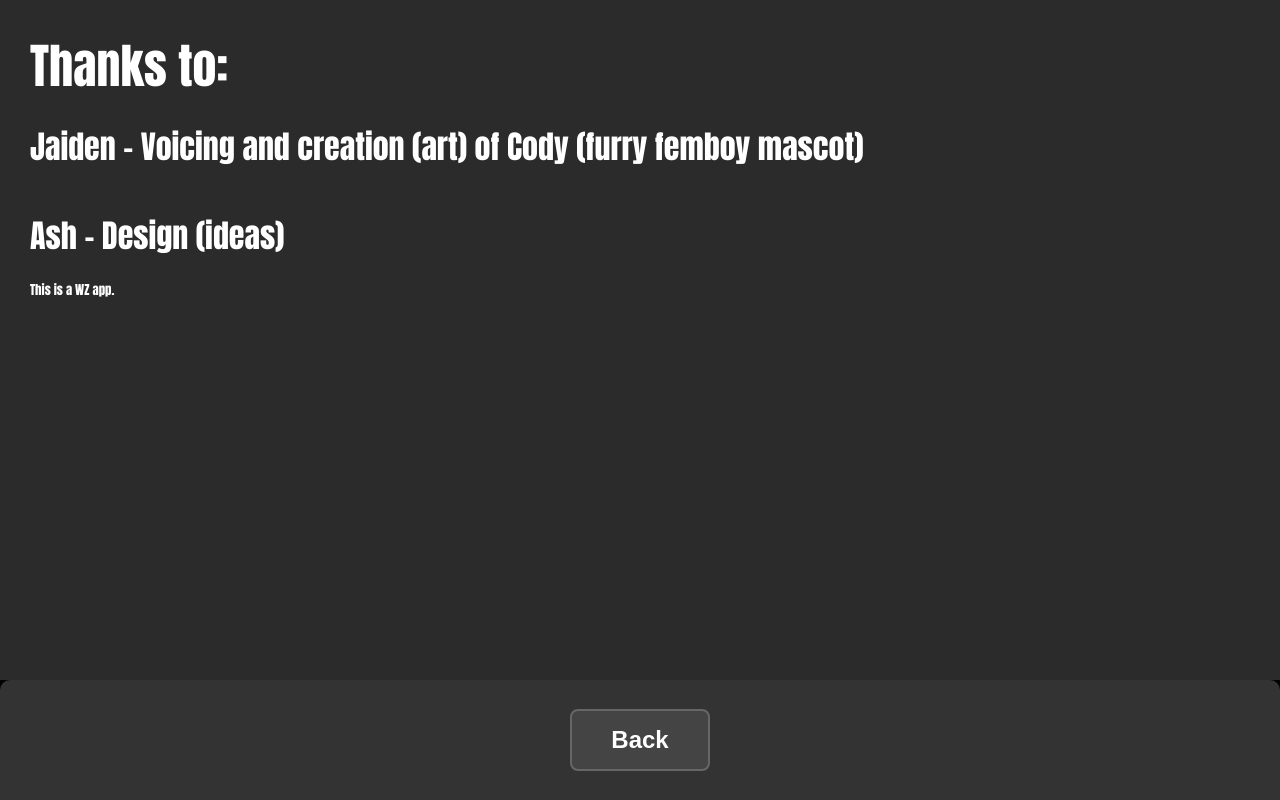
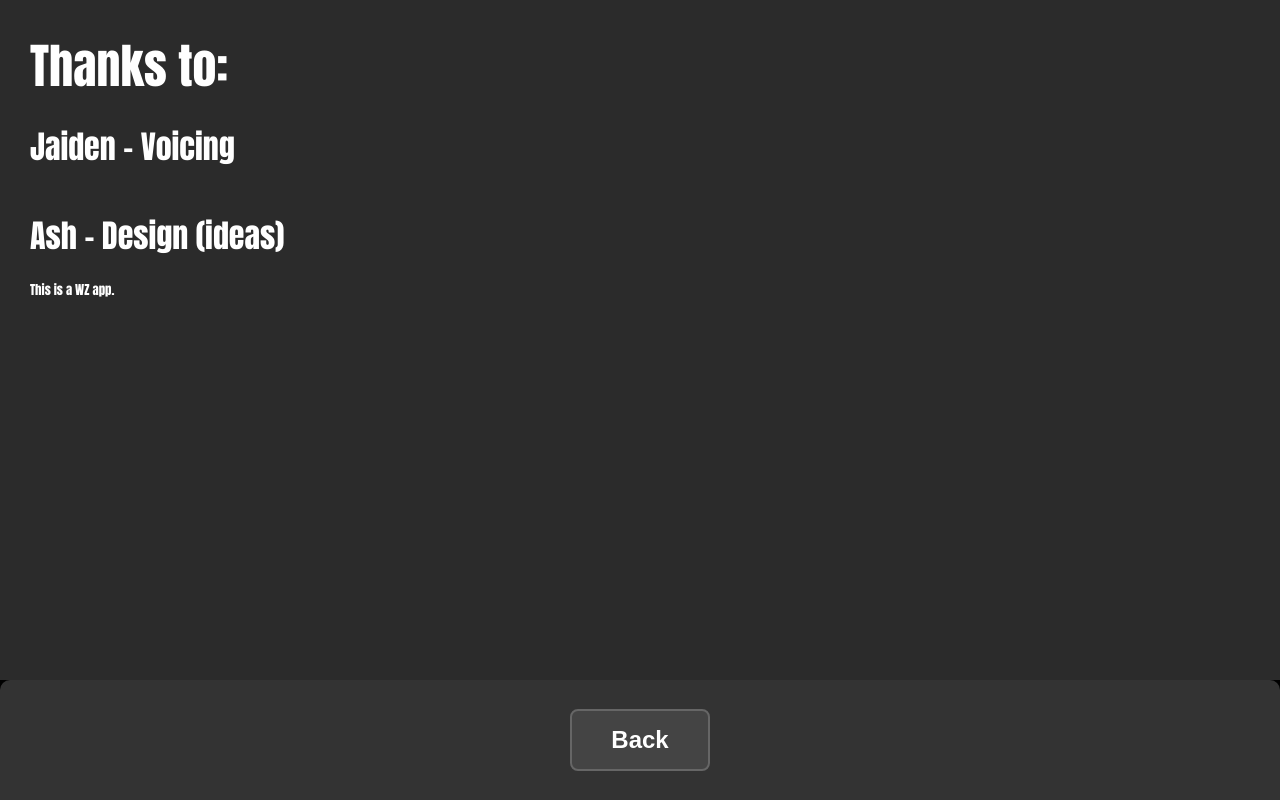
Before and after one commit to Xelenu/therizzler3000, a plain HTML site: page credits/index.html in a window 1280 px wide. Drawn offline with Linux system fonts and the light colour scheme.

Commit message:
Update index.html

```diff
--- a/credits/index.html
+++ b/credits/index.html
@@ -99,7 +99,7 @@
 <body>
   <div class="main-bar">
    <div class="big-header">Thanks to:</div>
-<div class="large-text">Jaiden - Voicing and creation (art) of Cody (furry femboy mascot)</div>
+<div class="large-text">Jaiden - Voicing</div>
 <div class="regular-text"></div>
 <div class="large-text">Ash - Design (ideas)</div>
 <div class="small-text">This is a WZ app.</div>
```
